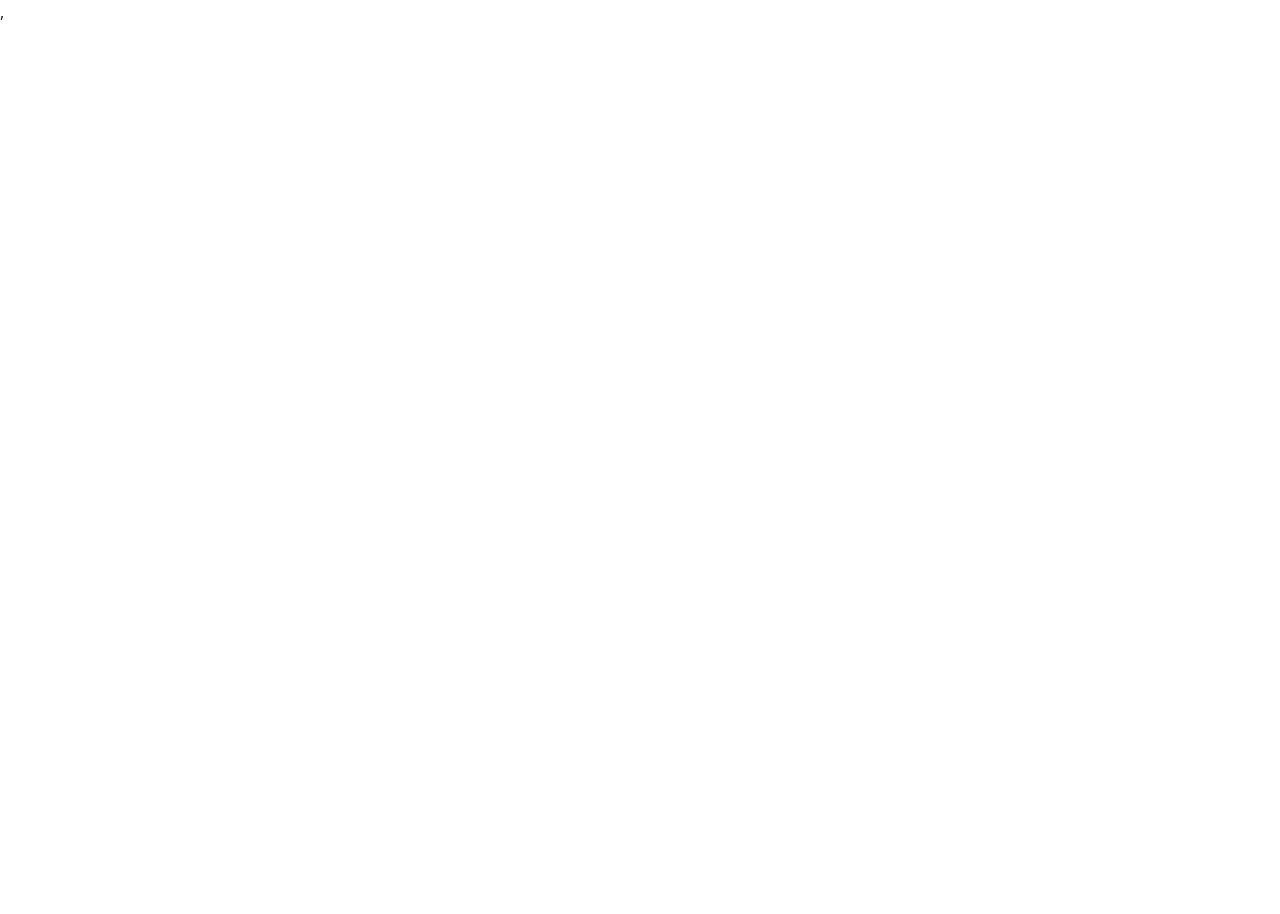
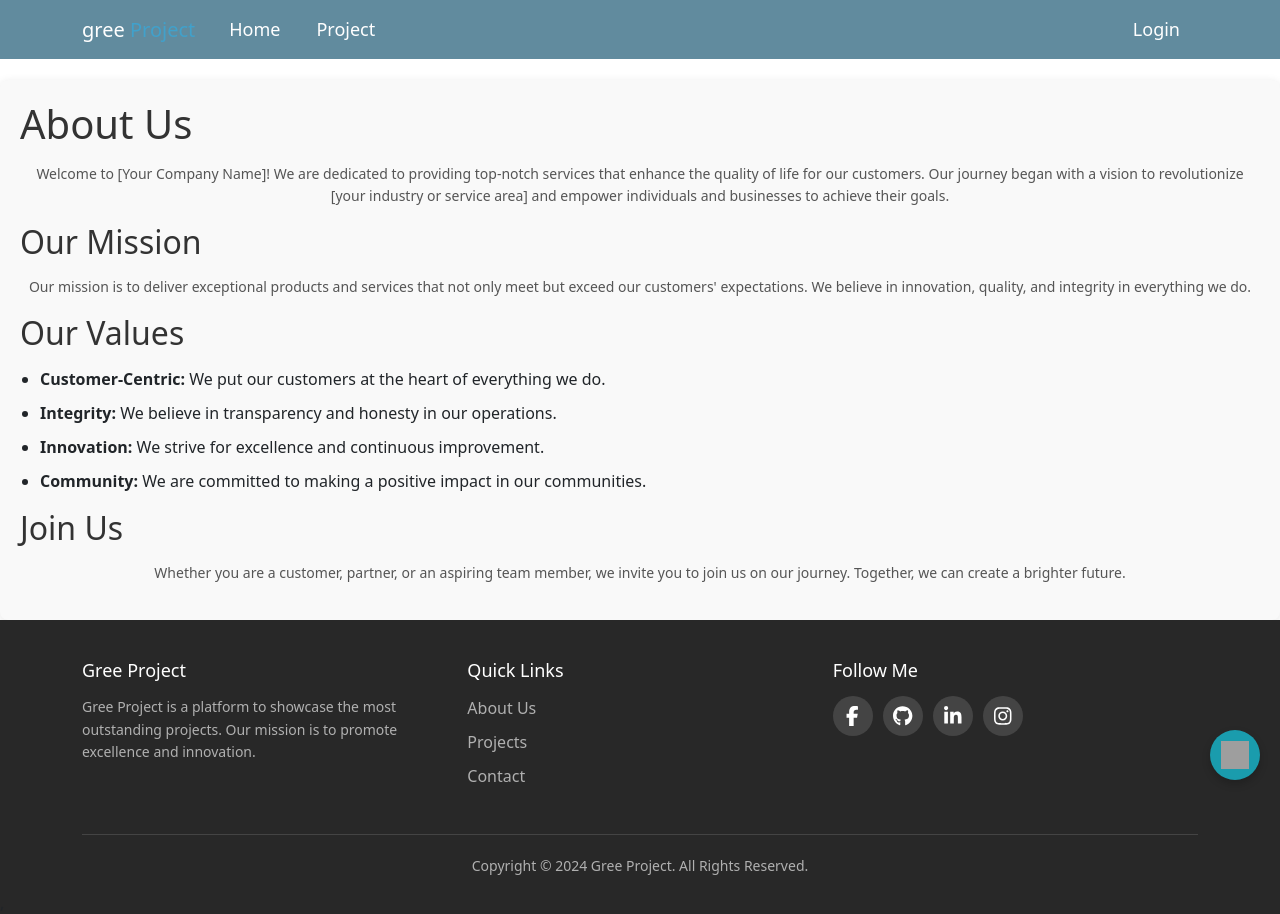
Before and after one commit to trumk/Final-project, a React (Create React App) app in the folder frontend/: page /about in a window 1280 px wide. Before the commit this address had no page. Before the commit the page ends 800 px from the top, so only its background shows below. Built offline with nearby package versions, Linux system fonts and the light colour scheme; grey boxes are pictures that could not be loaded.

Commit message:
create about page

```diff
--- a/frontend/src/App.js
+++ b/frontend/src/App.js
@@ -17,6 +17,7 @@ import ProtectedRoute from './Components/ProtectedRoute';
 import UserPage from './Pages/admin/User';
 import CommentPage from './Pages/admin/Coment';
 import Profile from './Pages/Guest/[id]/Profile';
+import About from './Pages/Guest/about';
 
 function App() {
   return (
@@ -27,6 +28,7 @@ function App() {
             <Route path='/register' element={<Register />} />
             <Route path='/login' element={<Login />} />
             <Route path='/' element={<Homepage />} />
+            <Route path='/about' element={<About />} />
             <Route path='/projects' element={<Projectpage />} />
             <Route path='/project/:id' element={<DetailPage />} />
             <Route path='/profile/:id' element={<Profile />} />
--- /dev/null
+++ b/frontend/src/Pages/Guest/about.css
@@ -0,0 +1,34 @@
+.about-page {
+    display: flex;
+    flex-direction: column;
+    min-height: 100vh;
+}
+
+.about-content {
+    padding: 20px;
+    flex: 1;
+    background-color: #f9f9f9;
+    margin-top: 80px;
+    box-shadow: 0 2px 10px rgba(0, 0, 0, 0.1);
+    border-radius: 8px;
+}
+
+.about-content h1, .about-content h2 {
+    color: #333;
+    margin-bottom: 15px;
+}
+
+.about-content p {
+    color: #555;
+    line-height: 1.6;
+    margin-bottom: 15px;
+}
+
+.about-content ul {
+    list-style-type: disc;
+    padding-left: 20px;
+}
+
+.about-content li {
+    margin-bottom: 10px;
+}
--- /dev/null
+++ b/frontend/src/Pages/Guest/about.js
@@ -0,0 +1,38 @@
+import React from 'react';
+import Navbar from '../../Components/Navbar';
+import Footer from '../../Components/Footer';
+import AIChat from '../../Components/AiChat';
+import "./about.css"
+
+function About() {
+  return (
+    <div className="about-page">
+      <Navbar />
+      <div className="about-content">
+        <h1>About Us</h1>
+        <p>
+          Welcome to [Your Company Name]! We are dedicated to providing top-notch services that enhance the quality of life for our customers. Our journey began with a vision to revolutionize [your industry or service area] and empower individuals and businesses to achieve their goals.
+        </p>
+        <h2>Our Mission</h2>
+        <p>
+          Our mission is to deliver exceptional products and services that not only meet but exceed our customers' expectations. We believe in innovation, quality, and integrity in everything we do.
+        </p>
+        <h2>Our Values</h2>
+        <ul>
+          <li><strong>Customer-Centric:</strong> We put our customers at the heart of everything we do.</li>
+          <li><strong>Integrity:</strong> We believe in transparency and honesty in our operations.</li>
+          <li><strong>Innovation:</strong> We strive for excellence and continuous improvement.</li>
+          <li><strong>Community:</strong> We are committed to making a positive impact in our communities.</li>
+        </ul>
+        <h2>Join Us</h2>
+        <p>
+          Whether you are a customer, partner, or an aspiring team member, we invite you to join us on our journey. Together, we can create a brighter future.
+        </p>
+      </div>
+      <AIChat />
+      <Footer />
+    </div>
+  );
+}
+
+export default About;
```
